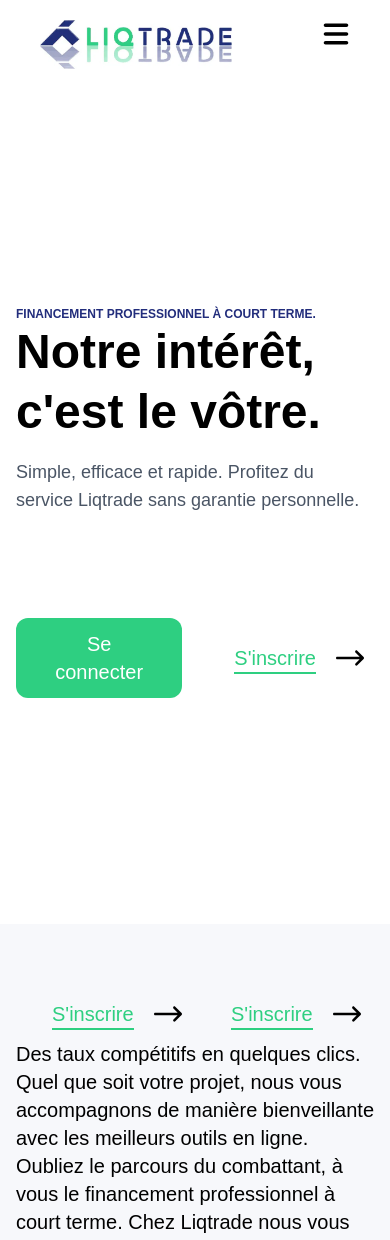
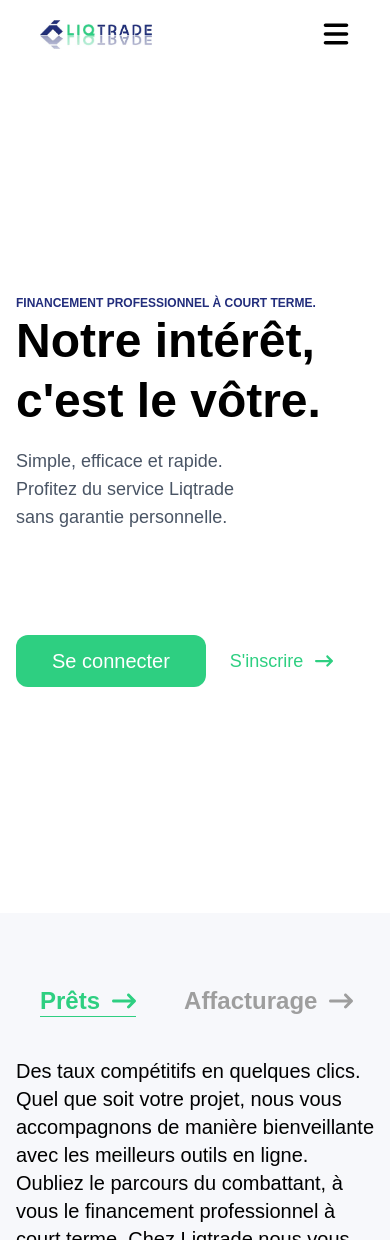
Before and after one commit to huhulacolle/test-tx-studio, a Next.js app: page / in a window 390 px wide. Shown: the top 1240 px of the page. Built offline with nearby package versions, Linux system fonts and the light colour scheme.

Commit message:
avancement du responsive

```diff
--- a/src/app/dashboard/page.tsx
+++ b/src/app/dashboard/page.tsx
@@ -22,11 +22,11 @@ export default function DashboardPage() {
   };
 
   return (
-    <div className="bg-[#f7f8fb] h-full flex flex-col gap-11 py-20">
-      <div className="px-20 flex flex-col gap-11">
+    <div className="bg-[#f7f8fb] min-h-screen h-full flex flex-col gap-11 py-20 md:px-20 px-4">
+      <div className=" flex flex-col gap-11">
         <div className="flex justify-between">
-          <div className="font-bold text-4xl">Bonjour Claudette !</div>
-          <div>
+          <div className="font-bold md:text-4xl text-xl">Bonjour Claudette !</div>
+          <div className="hidden md:flex">
             <Avatar />
           </div>
         </div>
@@ -34,14 +34,14 @@ export default function DashboardPage() {
           <div>
             <Tabs name={ScreenArray} funct={selectScreen} selected={Screen} />
           </div>
-          <div>
+          <div className="md:flex hidden">
             <Button name="Demander un financement" variant="tertiary" />
           </div>
         </div>
       </div>
 
       {Screen == SelectScreen.PRET ? (
-        <div className="pl-20 flex flex-col gap-11">
+        <div className="flex flex-col gap-11">
           <Account />
           <InfoFinance />
         </div>
--- a/src/components/pages/NavBar/NavBar.tsx
+++ b/src/components/pages/NavBar/NavBar.tsx
@@ -6,6 +6,7 @@ import Link from "next/link";
 import Button from "../../ui/Button";
 import { usePathname } from "next/navigation";
 import { FaBars } from "react-icons/fa6";
+import { useState } from "react";
 
 const leftLinks = [
   {
@@ -34,6 +35,8 @@ const rightLinks = [
 ];
 
 export default function NavBarComponent() {
+  const [IsOpen, setIsOpen] = useState(false);
+
   const pathname = usePathname();
 
   if (pathname.startsWith("/dashboard")) {
@@ -45,7 +48,7 @@ export default function NavBarComponent() {
       <nav className="py-5 md:px-20 px-10 bg-white">
         <div className="flex justify-between">
           <div className="flex items-center gap-10">
-            <div className="h-10 w-48">
+            <div className="h-auto md:w-48 w-28">
               <Link href="/">
                 <Image src={logo} alt="retour à la page d'accueil" />
               </Link>
@@ -83,9 +86,36 @@ export default function NavBarComponent() {
             </div>
           </div>
           <div className="md:hidden flex flex-col">
-            <FaBars className="size-7 cursor-pointer" />
+            <FaBars
+              onClick={() => setIsOpen(!IsOpen)}
+              className="size-7 cursor-pointer"
+            />
           </div>
         </div>
+        {IsOpen ? (
+          <>
+            <div className="flex flex-col items-center gap-10 mt-10">
+              {rightLinks.map((l) => (
+                <div
+                  key={l.name}
+                  className="hover:underline focus:no-underline"
+                >
+                  <Link href={l.url}> {l.name} </Link>
+                </div>
+              ))}
+              <div>
+                <Link href={"/dashboard"}>
+                  <Button variant="outline" name="S'inscrire" />
+                </Link>
+              </div>
+              <div>
+                <Link href={"/dashboard"}>
+                  <Button name="Se connecter" />
+                </Link>
+              </div>
+            </div>
+          </>
+        ) : null}
       </nav>
     </header>
   );
--- a/src/components/pages/landing/CommercialSection.tsx
+++ b/src/components/pages/landing/CommercialSection.tsx
@@ -1,14 +1,45 @@
-import ArrowButton from "@/components/ui/ArrowButton";
+"use client";
+
 import Button from "@/components/ui/Button";
+import { useState } from "react";
+import { FaArrowRightLong } from "react-icons/fa6";
+
+const buttons = ["Prêts", "Affacturage"];
 
 export default function CommercialSection() {
+  const [Selected, setSelected] = useState(0);
+
   return (
     <div className="bg-[#F7F8FB] py-16">
-      <div className="flex justify-between md:flex-row flex-col px-4 mx-auto max-w-[1700px]">
-        <div className="w-full flex md:flex-col flex-row">
-          <ArrowButton />
-          <ArrowButton />
+      <div className="flex flex-col md:flex-row justify-between md:px-6 px-4 mx-auto max-w-[1700px]">
+        <div className="w-full flex md:gap-7 flex-row md:flex-col mb-8 md:mb-0">
+          {buttons.map((t, i) => (
+            <button
+              key={i}
+              onClick={() => setSelected(i)}
+              className={`flex items-center gap-3 py-2 px-6 cursor-pointer relative hover:text-liqtrade-green group ${
+                Selected == i ? "text-liqtrade-green" : "text-liqtrade-grey"
+              }`}
+            >
+              <p className="text-2xl font-bold relative items-center gap-3 flex">
+                {t}
+                <span
+                  className={`absolute bottom-0 left-0 w-full h-[1px] bg-liqtrade-green inline-block ${
+                    Selected == i
+                      ? "opacity-100"
+                      : "opacity-0 group-hover:opacity-100"
+                  }`}
+                ></span>
+                <FaArrowRightLong
+                  className={`${
+                    Selected == i ? "text-liqtrade-green" : "text-liqtrade-grey"
+                  } group-hover:text-liqtrade-green`}
+                />
+              </p>
+            </button>
+          ))}
         </div>
+
         <div className="w-full flex flex-col gap-5">
           <p>
             Des taux compétitifs en quelques clics. Quel que soit votre projet,
--- a/src/components/pages/landing/HeroSection.tsx
+++ b/src/components/pages/landing/HeroSection.tsx
@@ -1,5 +1,6 @@
 import ArrowButton from "@/components/ui/ArrowButton";
 import Button from "@/components/ui/Button";
+import Link from "next/link";
 
 export default function HeroSection() {
   return (
@@ -12,14 +13,18 @@ export default function HeroSection() {
           <h1 className="text-5xl md:text-7xl font-bold leading-tight">
             Notre intérêt, <br /> c&apos;est le vôtre.
           </h1>
-          <p className="mt-4 text-lg text-gray-600">
+          <p className="mt-4 text-lg text-gray-600 w-64 md:w-96">
             Simple, efficace et rapide. Profitez du service Liqtrade sans
             garantie personnelle.
           </p>
         </div>
-        <div className="mt-6 flex gap-4 justify-center">
-          <Button name="Se connecter" />
-          <ArrowButton />
+        <div className="mt-6 flex md:gap-4 justify-center items-center">
+          <Link href={"/dashboard"}>
+            <Button name="Se connecter" />
+          </Link>
+          <Link href={"/dashboard"}>
+            <ArrowButton />
+          </Link>
         </div>
       </div>
     </div>
--- a/src/components/ui/ArrowButton.tsx
+++ b/src/components/ui/ArrowButton.tsx
@@ -1,13 +1,13 @@
-import arrow from "@/assets/images/right-arrow-svgrepo-com.svg";
-import Image from "next/image";
+import { FaArrowRightLong } from "react-icons/fa6";
 
 export default function ArrowButton() {
   return (
-    <button className="flex items-center gap-5 py-3 px-9 text-liqtrade-green cursor-pointer relative">
-      <p className="relative after:content-[''] after:block after:h-[2px] after:bg-liqtrade-green after:absolute after:bottom-[-2px] after:left-0 after:right-0">
+    <button className="flex items-center gap-3 py-2 px-6 text-liqtrade-green cursor-pointer relative">
+      <p className="text-lg font-medium relative items-center gap-3 flex group">
         S&apos;inscrire
+        <span className="absolute bottom-0 left-0 w-full h-[1px] bg-liqtrade-green inline-block opacity-0 group-hover:opacity-100"></span>
+        <FaArrowRightLong className="text-liqtrade-green" />
       </p>
-      <Image src={arrow} alt="" className="size-7 fill-liqtrade-green" />
     </button>
   );
 }
--- a/src/components/ui/Button.tsx
+++ b/src/components/ui/Button.tsx
@@ -19,7 +19,7 @@ export default function Button({
           : variant == "secondary"
           ? "bg-black text-white rounded-xl"
           : variant == "tertiary"
-          ? "bg-liqtrade-blue font-bold text-white rounded-sm"
+          ? "bg-liqtrade-blue font-bold text-white rounded-md"
           : variant === "outline"
           ? "border-2 border-liqtrade-green text-liqtrade-green rounded-xl"
           : ""
--- a/src/components/ui/CardWhite.tsx
+++ b/src/components/ui/CardWhite.tsx
@@ -1,7 +1,9 @@
 export default function CardWhite({
   children,
+  className,
 }: Readonly<{
   children: React.ReactNode;
+  className?: string;
 }>) {
-  return <div className="bg-white p-3 rounded-xl">{children}</div>;
+  return <div className={`bg-white p-3 rounded-xl ${className}`}>{children}</div>;
 }
--- a/src/components/ui/Tabs.tsx
+++ b/src/components/ui/Tabs.tsx
@@ -9,17 +9,19 @@ export default function Tabs({
   funct: (screen: number) => void;
   selected: number;
 }) {
-
   return (
     <div className="flex items-center">
       {name.map((n, i) => (
         <button
           key={i}
           onClick={() => funct(i)}
-          className={`py-3 px-16 rounded-sm cursor-pointer ${selected == i ? "bg-[#D0D4F8] text-liqtrade-blue" : "bg-white text-[#9E9E9E]"}`}
+          className={`md:h-12 md:w-48 md:text-base h-8 w-30 text-sm rounded-sm cursor-pointer  ${
+            selected == i
+              ? "bg-[#D0D4F8] text-liqtrade-blue"
+              : "bg-white text-[#9E9E9E]"
+          }`}
         >
-          {" "}
-          {n}{" "}
+          {n}
         </button>
       ))}
     </div>
```
